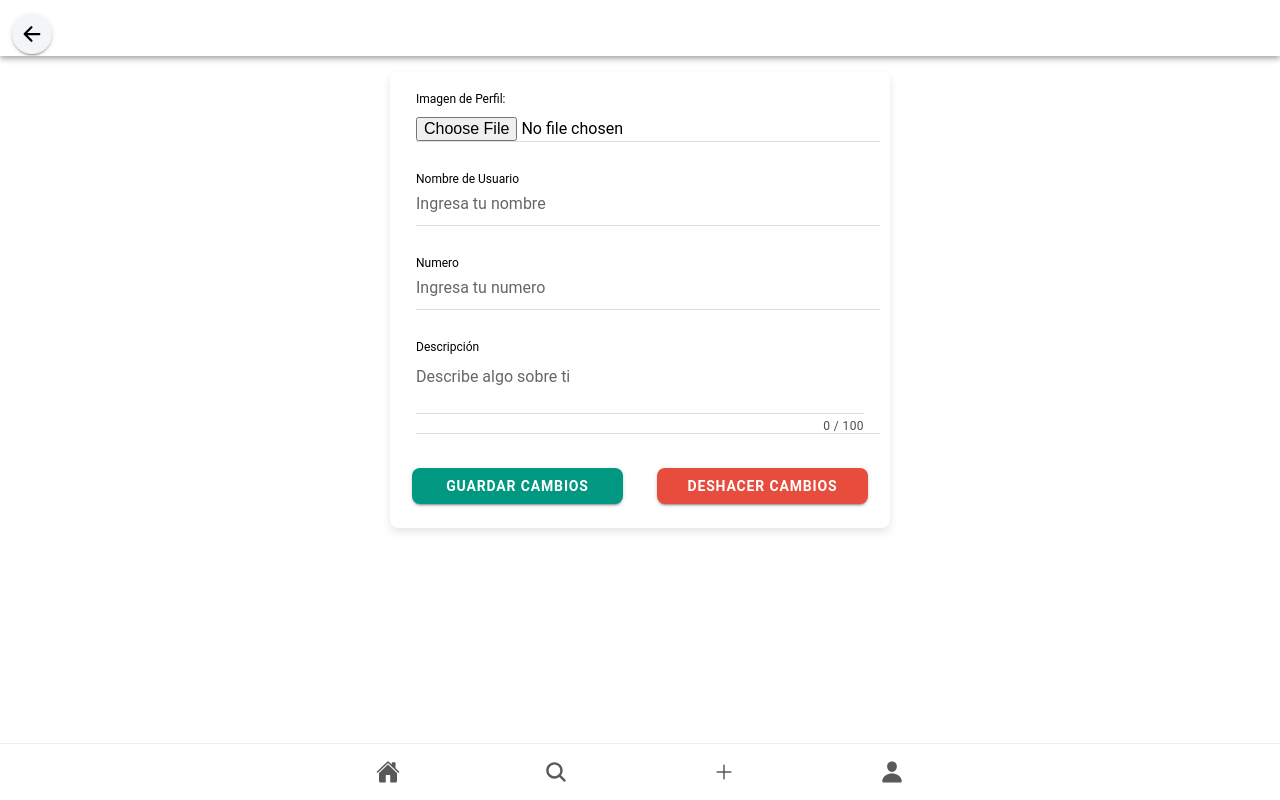
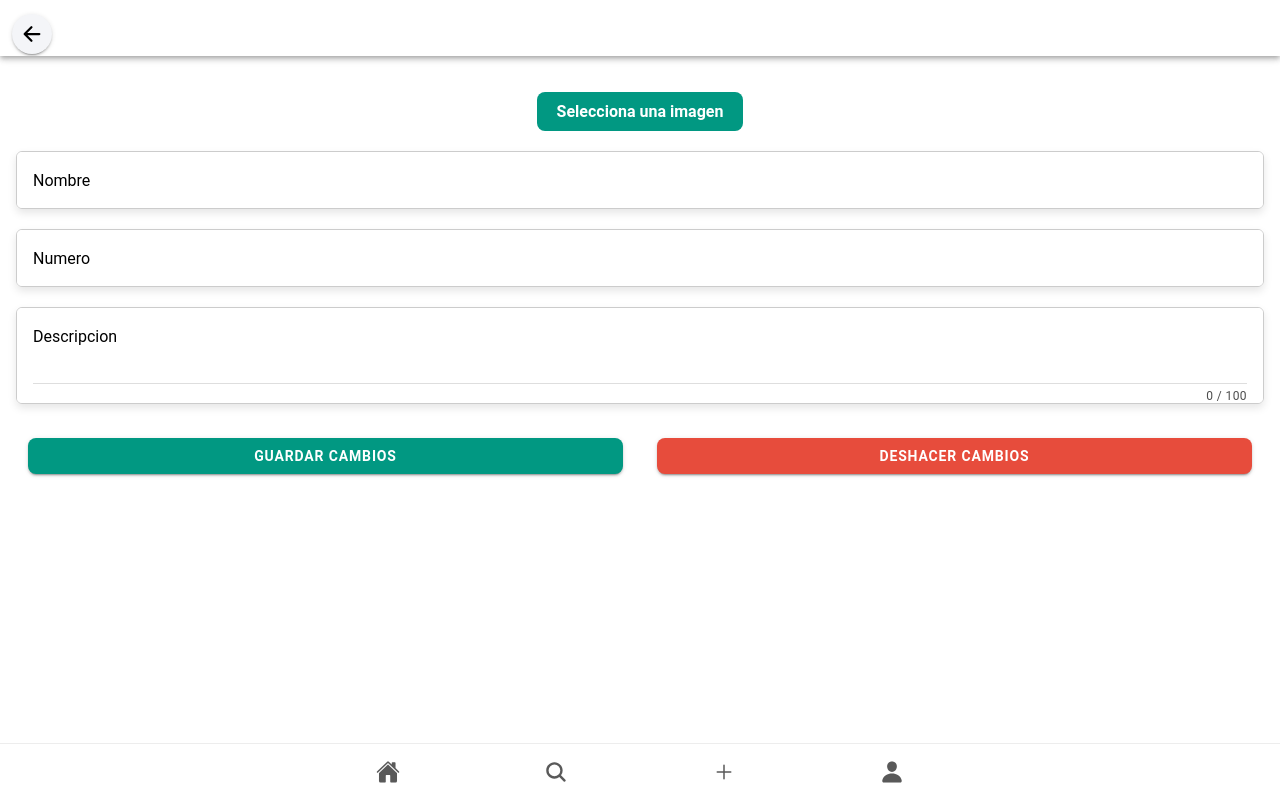
Before and after one commit to RubenUT/UTFeast, a React (Vite) app: page /EditarPerfil in a window 1280 px wide. Built offline with nearby package versions, Linux system fonts and the light colour scheme.

Commit message:
Diseño
-Implementación de diseño al crear producto
-Implementación de diseño al Editar Perfil

```diff
--- a/src/pages/CrearProducto/CreateProduct.css
+++ b/src/pages/CrearProducto/CreateProduct.css
@@ -1,31 +1,15 @@
 .content {
     scroll-padding-bottom: 100px;
-}
-
-.form {
-    max-width: 450px;
-    margin: 0 auto;
-    padding: 20px;
-    border-radius: 12px;
-    box-shadow: 0 4px 8px rgba(0, 0, 0, 0.1);
-}
-
-.form-group {
-    margin-bottom: 20px;
 }
 
 .file-input {
     margin-top: 8px;
 }
 
-.image-preview ion-img {
-    width: 100%;
-    height: auto;
-    max-height: 200px;
-    border-radius: 8px;
-    margin-top: 10px;
-    object-fit: cover;
-    box-shadow: 0 2px 4px rgba(0, 0, 0, 0.1);
+.image-preview-wrapper {
+    border-radius: 20px;
+    overflow: hidden;
+    display: inline-block;
 }
 
 .submit-button {
@@ -35,18 +19,66 @@
     color: white;
 }
 
-@media (max-width: 600px) {
-    .form {
-        padding: 15px;
-    }
-    .submit-button {
-        font-size: 16px;
-        padding: 10px;
-    }
+.form-group {
+    margin-bottom: 20px;
 }
-
 .title {
     font-size: 24px;
     font-weight: bold;
     margin-bottom: 20px;
 }
+.file-input-hidden {
+    display: none;
+}
+
+.custom-file-label {
+    display: inline-block;
+    padding: 10px 20px;
+    background-color: #019882;
+    color: white;
+    border-radius: 8px;
+    cursor: pointer;
+    font-weight: bold;
+    text-align: center;
+    justify-content: center;
+}
+
+.custom-file-label:hover {
+    background-color: #0056b3;
+}
+
+.input-container {
+    border: 1px solid #ccc;
+    border-radius: 6px;
+    margin-bottom: 20px;
+    box-shadow: 0px 4px 8px rgba(0, 0, 0, 0.1);
+    transition: all 0.2s ease;
+}
+
+.input-container:hover {
+    box-shadow: 0px 6px 12px rgba(0, 0, 0, 0.15);
+    border-color: #888;
+}
+.input-container:focus-within {
+    border-color: #4CAF50;
+    box-shadow: 0px 0px 0px 2px rgba(76, 175, 80, 0.2);
+}
+
+.button-container {
+    display: flex;
+    justify-content: center;
+    align-items: center;
+    width: 100%;
+    margin-top: 20px;
+}
+
+.custom-file-label {
+    display: inline-block;
+    padding: 10px 20px;
+    background-color: #019882;
+    color: white;
+    border-radius: 8px;
+    cursor: pointer;
+    font-weight: bold;
+    text-align: center;
+}
--- a/src/pages/CrearProducto/CreateProduct.tsx
+++ b/src/pages/CrearProducto/CreateProduct.tsx
@@ -6,6 +6,7 @@ const CreateProduct: React.FC = () => {
     const [image, setImage] = useState<File | null>(null);
     const [imagePreview, setImagePreview] = useState<string | null>(null);
     const [price, setPrice] = useState<string>('');
+    const [name, setName] = useState<string>('');
     const [description, setDescription] = useState<string>('');
     const textareaRef = useRef<HTMLIonTextareaElement>(null);
 
@@ -19,7 +20,7 @@ const CreateProduct: React.FC = () => {
 
     const handleSubmit = (e: React.FormEvent) => {
         e.preventDefault();
-        console.log({ image, price, description });
+        console.log({ image, name , price, description });
     };
 
     return (
@@ -27,35 +28,58 @@ const CreateProduct: React.FC = () => {
             <IonContent className="ion-padding content" scrollY={true} fullscreen={true}>
             <h1 className='title'>Agrega el Producto</h1>
                 <form onSubmit={handleSubmit} className="form">
-                    <IonItem className="form-group">
-                        <IonLabel position="stacked">Imagen</IonLabel>
-                        <input type="file" onChange={handleImageChange} className="file-input" />
+                    <IonItem className="form-group boton-imagen"  lines="none">
+                    <div className="button-container">
+                        <label htmlFor="file-input" className="custom-file-label">
+                            Selecciona una imagen
+                        </label>
+                        <input
+                            type="file"
+                            id="file-input"
+                            onChange={handleImageChange}
+                            className="file-input-hidden"
+                        />
+                    </div>
                     </IonItem>
                     {imagePreview && (
-                        <IonItem className="form-group image-preview">
-                            <IonImg src={imagePreview} alt="Vista previa de la imagen" />
+                        <IonItem className="form-group"  lines="none">
+                            <div className="image-preview-wrapper">
+                                <IonImg src={imagePreview} alt="Vista previa de la imagen"/>
+                            </div>
                         </IonItem>
                     )}
-                    <IonItem className="form-group">
-                        <IonLabel position="stacked">Precio</IonLabel>
+                    <IonItem className="form-group input-container"  lines="none">
+                        <IonInput
+                            type="text"
+                            value={name}
+                            onIonChange={(e) => setName(e.detail.value!)}
+                            placeholder="Ingresa el nombre del producto"
+                            label="Nombre"
+                            labelPlacement="floating"
+
+                        />
+                    </IonItem>
+                    <IonItem className="form-group input-container"  lines="none">
                         <IonInput
                             type="number"
                             value={price}
                             onIonChange={(e) => setPrice(e.detail.value!)}
                             placeholder="Ingresa el precio"
-                            fill="outline"
+                            label="Precio"
+                            labelPlacement="floating"
                         />
                     </IonItem>
-                    <IonItem className="form-group">
-                        <IonLabel position="stacked">Descripción</IonLabel>
+                    <IonItem className="form-group input-container"  lines="none">
                         <IonTextarea
                             ref={textareaRef}
                             value={description}
                             onIonInput={(e) => setDescription(e.detail.value!)}
                             placeholder="Describe el producto"
-                            fill="outline"
+                            label="Descripcion"
+                            labelPlacement="floating"
                             counter={true}
                             maxlength={200}
+                            autoGrow={true}
                         />
                     </IonItem>
                     <IonButton expand="block" type="submit" className="submit-button">
--- a/src/pages/EditarPerfil/EditarPerfil.css
+++ b/src/pages/EditarPerfil/EditarPerfil.css
@@ -1,26 +1,67 @@
-.form {
-    max-width: 500px;
-    margin: 0 auto;
-    display: flex;
-    flex-direction: column;
-    padding: 10px;
-    border-radius: 8px;
-    box-shadow: 0 4px 8px rgba(0, 0, 0, 0.1);
+.content {
+    scroll-padding-bottom: 100px;
+}
+
+.file-input {
+    margin-top: 8px;
+}
+
+.image-preview-wrapper {
+    border-radius: 20px;
+    overflow: hidden;
+    display: inline-block;
+}
+
+.submit-button {
+    margin-top: 20px;
+    --border-radius: 8px;
+    font-weight: bold;
+    color: white;
 }
 
 .form-group {
     margin-bottom: 20px;
 }
-
-.file-input {
-    padding-top: 8px;
+.title {
+    font-size: 24px;
+    font-weight: bold;
+    margin-bottom: 20px;
+}
+.file-input-hidden {
+    display: none;
 }
 
-.image-preview ion-img {
-    width: 100%;
-    height: auto;
-    margin-top: 10px;
+.custom-file-label {
+    display: inline-block;
+    padding: 10px 20px;
+    background-color: #019882;
+    color: white;
     border-radius: 8px;
+    cursor: pointer;
+    font-weight: bold;
+    text-align: center;
+}
+
+.custom-file-label:hover {
+    background-color: #0056b3;
+}
+
+.input-container {
+    border: 1px solid #ccc;
+    border-radius: 6px;
+    margin-bottom: 20px;
+    box-shadow: 0px 4px 8px rgba(0, 0, 0, 0.1);
+    transition: all 0.2s ease;
+}
+
+.input-container:hover {
+    box-shadow: 0px 6px 12px rgba(0, 0, 0, 0.15);
+    border-color: #888;
+}
+
+.input-container:focus-within {
+    border-color: #4CAF50;
+    box-shadow: 0px 0px 0px 2px rgba(76, 175, 80, 0.2);
 }
 
 .button-container {
@@ -41,3 +82,22 @@
 .cancel-btn {
     --background: #e74c3c;
 }
+
+.button-container {
+    display: flex;
+    justify-content: center;
+    align-items: center;
+    width: 100%;
+    margin-top: 20px;
+}
+
+.custom-file-label {
+    display: inline-block;
+    padding: 10px 20px;
+    background-color: #019882;
+    color: white;
+    border-radius: 8px;
+    cursor: pointer;
+    font-weight: bold;
+    text-align: center;
+}
--- a/src/pages/EditarPerfil/EditarPerfil.tsx
+++ b/src/pages/EditarPerfil/EditarPerfil.tsx
@@ -48,43 +48,57 @@ const EditarPerfil: React.FC = () => {
             </IonHeader>
             <IonContent className="ion-padding">
                 <form onSubmit={handleSaveChanges} className="form">
-                    <IonItem className="form-group">
-                        <IonLabel position="stacked">Imagen de Perfil:</IonLabel>
-                        <input type="file" onChange={handleImageChange} className="file-input" />
+                    <IonItem className="form-group botonimg"  lines="none">
+                    <div className="button-container">
+                        <label htmlFor="file-input" className="custom-file-label">
+                            Selecciona una imagen
+                        </label>
+                        <input
+                            type="file"
+                            id="file-input"
+                            onChange={handleImageChange}
+                            className="file-input-hidden"
+                        />
+                    </div>
                     </IonItem>
                     {imagePreview && (
-                        <IonItem className="form-group image-preview">
-                            <IonImg src={imagePreview} alt="Vista previa de la imagen de perfil" />
+                        <IonItem className="form-group"  lines="none">
+                            <div className="image-preview-wrapper">
+                                <IonImg src={imagePreview} alt="Vista previa de la imagen"/>
+                            </div>
                         </IonItem>
                     )}
 
-                    <IonItem className="form-group">
-                        <IonLabel position="stacked">Nombre de Usuario</IonLabel>
+                    <IonItem className="form-group input-container"  lines="none">
                         <IonInput
                             type="text"
                             value={nombre}
                             onIonChange={(e) => setNombre(e.detail.value!)}
                             placeholder="Ingresa tu nombre"
+                            label="Nombre"
+                            labelPlacement="floating"
                         />
                     </IonItem>
 
-                    <IonItem className="form-group">
-                        <IonLabel position="stacked">Numero</IonLabel>
+                    <IonItem className="form-group input-container"  lines="none">
                         <IonInput
                             type="number"
                             value={number}
                             onIonChange={(e) => setNumber(e.detail.value!)}
                             placeholder="Ingresa tu numero"
+                            label="Numero"
+                            labelPlacement="floating"
                         />
                     </IonItem>
 
-                    <IonItem className="form-group">
-                        <IonLabel position="stacked">Descripción</IonLabel>
+                    <IonItem className="form-group input-container"  lines="none">
                         <IonTextarea
                             ref={textareaRef}
                             value={descripcion}
                             onIonInput={handleDescriptionChange}
                             placeholder="Describe algo sobre ti"
+                            label="Descripcion"
+                            labelPlacement="floating"
                             autoGrow={true}
                             counter={true}
                             maxlength={100}
@@ -96,7 +110,6 @@ const EditarPerfil: React.FC = () => {
                             expand="block"
                             type="submit"
                             className="save-btn"
-                            fill="solid"
                         >
                             Guardar cambios
                         </IonButton>
--- a/src/pages/register/Register.css
+++ b/src/pages/register/Register.css
@@ -2,7 +2,6 @@
     display: flex;
     flex-direction: column;
     color: black;
-    background-color: #f5f5f5;
     width: 100%;
     height: 100%;
 }
```
